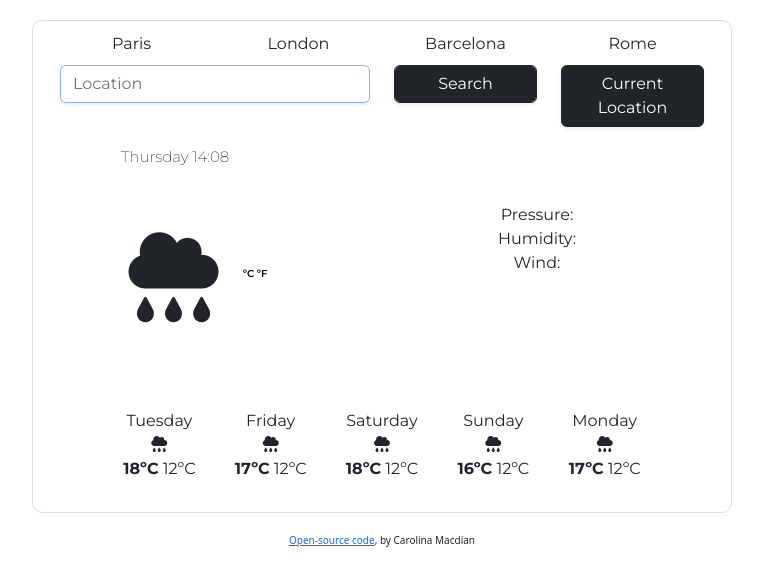
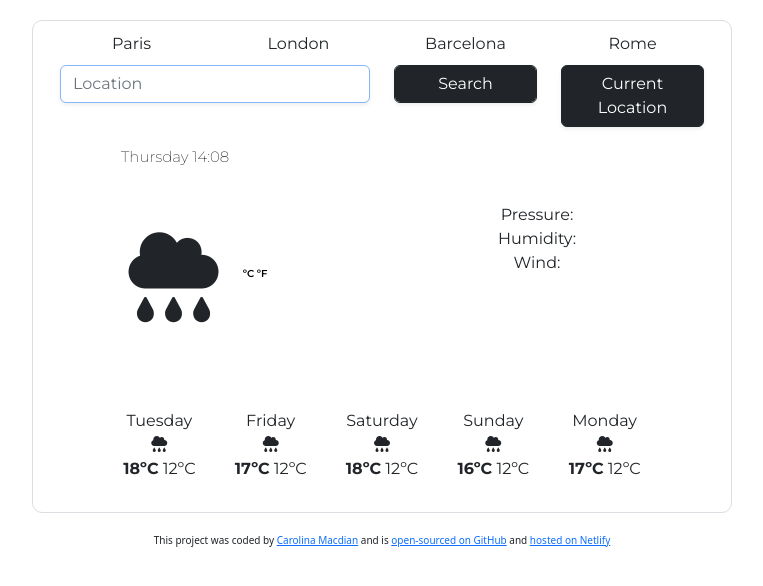
Before and after one commit to CarolinaMacdian/JsVanilla_Weather-app, a plain HTML site: page index.html in a window 1280 px wide. Shown: the whole page, without its empty margins (258-1021 px from the left). Drawn offline with nearby package versions, Linux system fonts and the light colour scheme; no server answers.

Commit message:
footer update

```diff
--- a/index.html
+++ b/index.html
@@ -144,9 +144,16 @@
     </div>
     <div class="container source">
       <p>
+        This project was coded by
+        <a href="www.linkedin.com/in/carolinamacdian">Carolina Macdian</a> and
+        is
         <a href="https://github.com/CarolinaMacdian/JsVanilla_Weather-app"
-          >Open-source code</a
-        >, by Carolina Macdian
+          >open-sourced on GitHub</a
+        >
+        and
+        <a href="https://inspiring-parfait-3823c8.netlify.app/"
+          >hosted on Netlify</a
+        >
       </p>
     </div>
     <script
```
